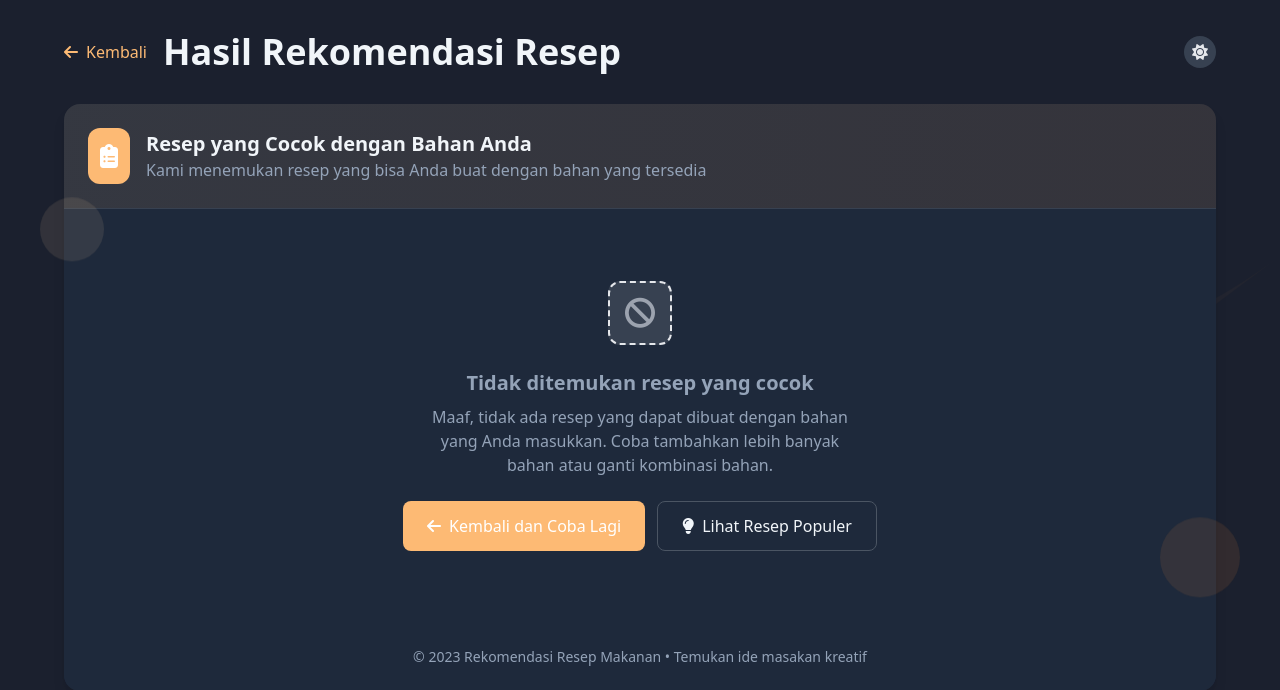
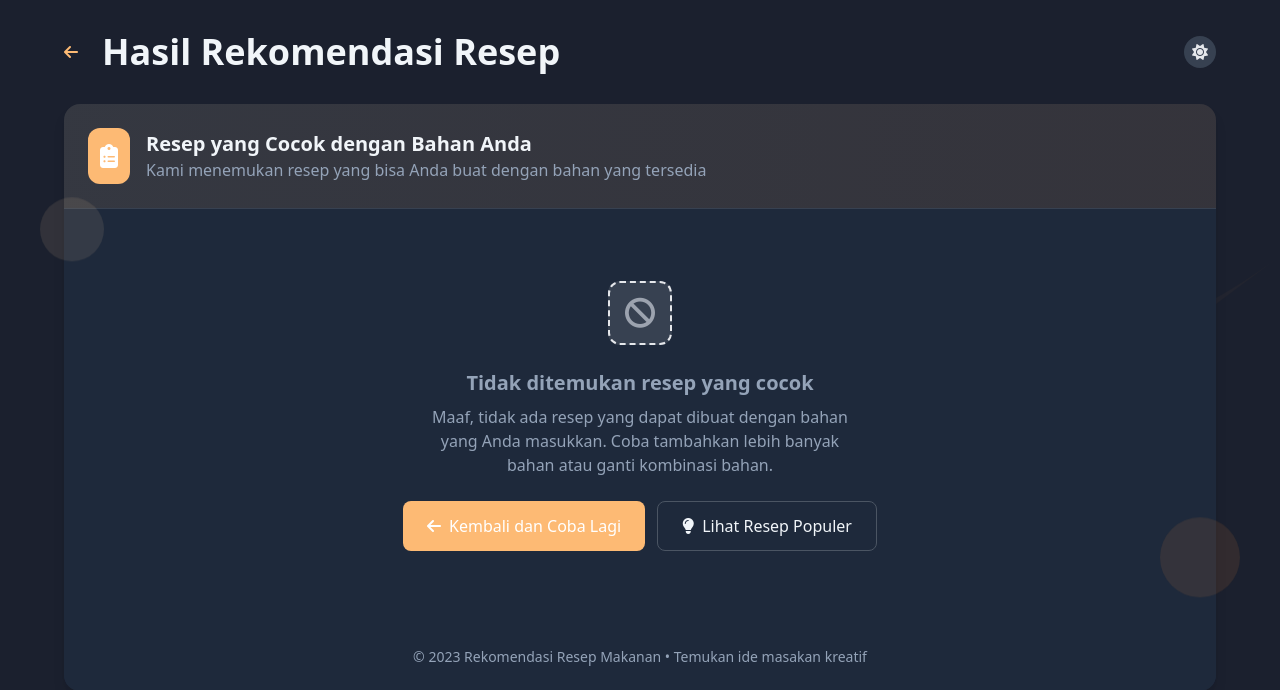
Before and after one commit to apahfahri/MenuPilihan, a Flask app: template templates/hasil.html in a window 1280 px wide. Shown: the top 690 px of the page. Run offline with Flask 3, Linux system fonts and the light colour scheme; the template is opened without the code that fills it, so the values that code supplies are empty; parts of the project's set-up code (start-up, migrations or seed data) failed here and were passed over; some libraries are stand-ins or nearby versions.

Commit message:
Remove commented-out "Kembali" text from hasil.html

```diff
--- a/templates/hasil.html
+++ b/templates/hasil.html
@@ -110,7 +110,7 @@
       <a href="/"
         class="flex items-center text-primary-light hover:text-accent-light dark:text-primary-dark dark:hover:text-accent-dark font-medium transition-all">
         <i class="fas fa-arrow-left mr-2"></i>
-        <span>Kembali</span>
+        <!-- <span>Kembali</span> -->
       </a>
       <h1 class="text-3xl md:text-4xl font-bold text-dark-light dark:text-dark-dark">Hasil Rekomendasi Resep</h1>
 
```
Also changed, not shown: static/style.css (deleted).
